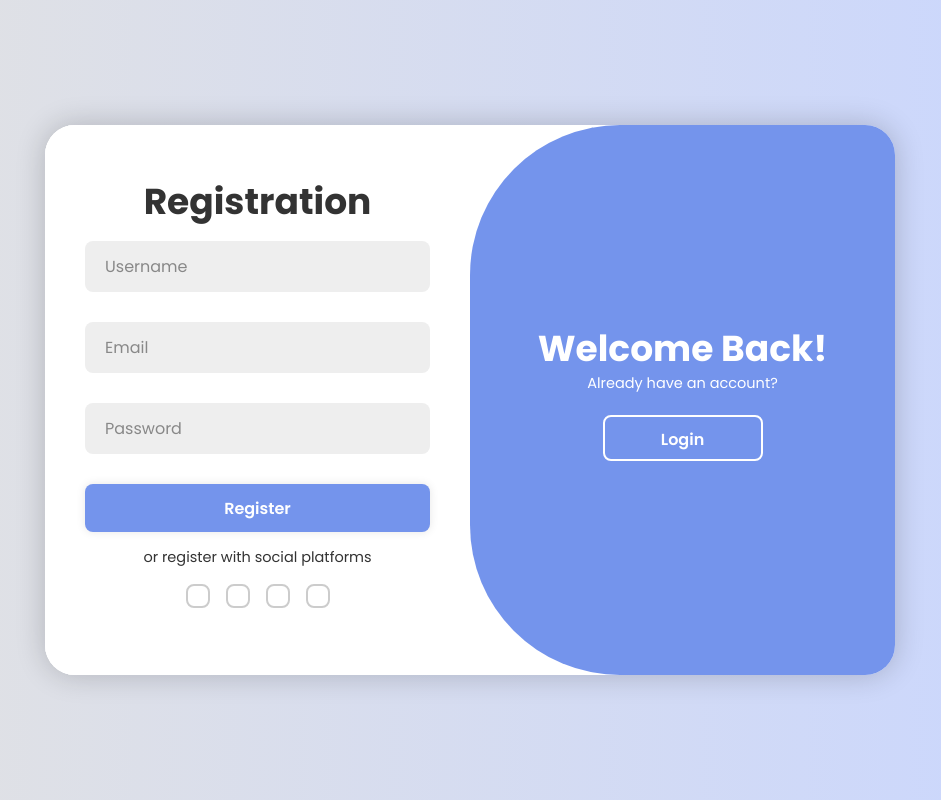
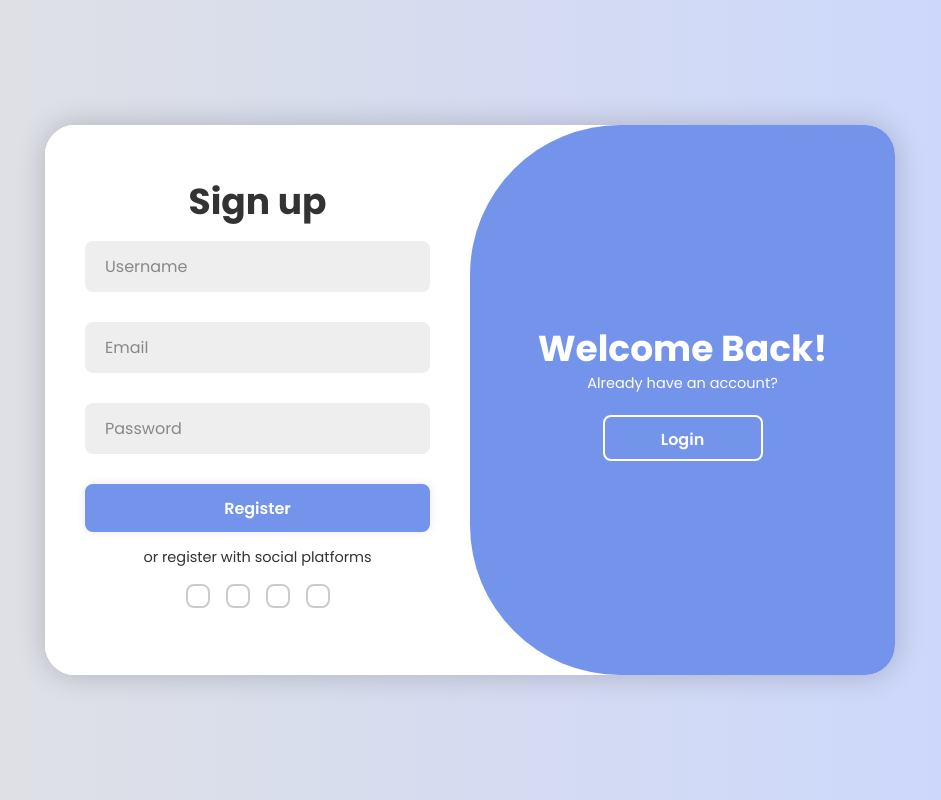
Before and after one commit to anhtudo97/login-register-animation, a React (Vite) app: page / in a window 1280 px wide. Both pictures are taken after a click on the button "Register". Shown: the whole page, without its empty margins (170-1111 px from the left). Built offline with nearby package versions, Linux system fonts and the light colour scheme.

Commit message:
chore: change title

```diff
--- a/src/App.tsx
+++ b/src/App.tsx
@@ -42,7 +42,7 @@ function App() {
 
       <div className="form-box register">
         <form action="#">
-          <h1>Registration</h1>
+          <h1>Sign up</h1>
           <div className="input-box">
             <input type="text" placeholder="Username" required />
             <i className='bx bxs-user'></i>
```
